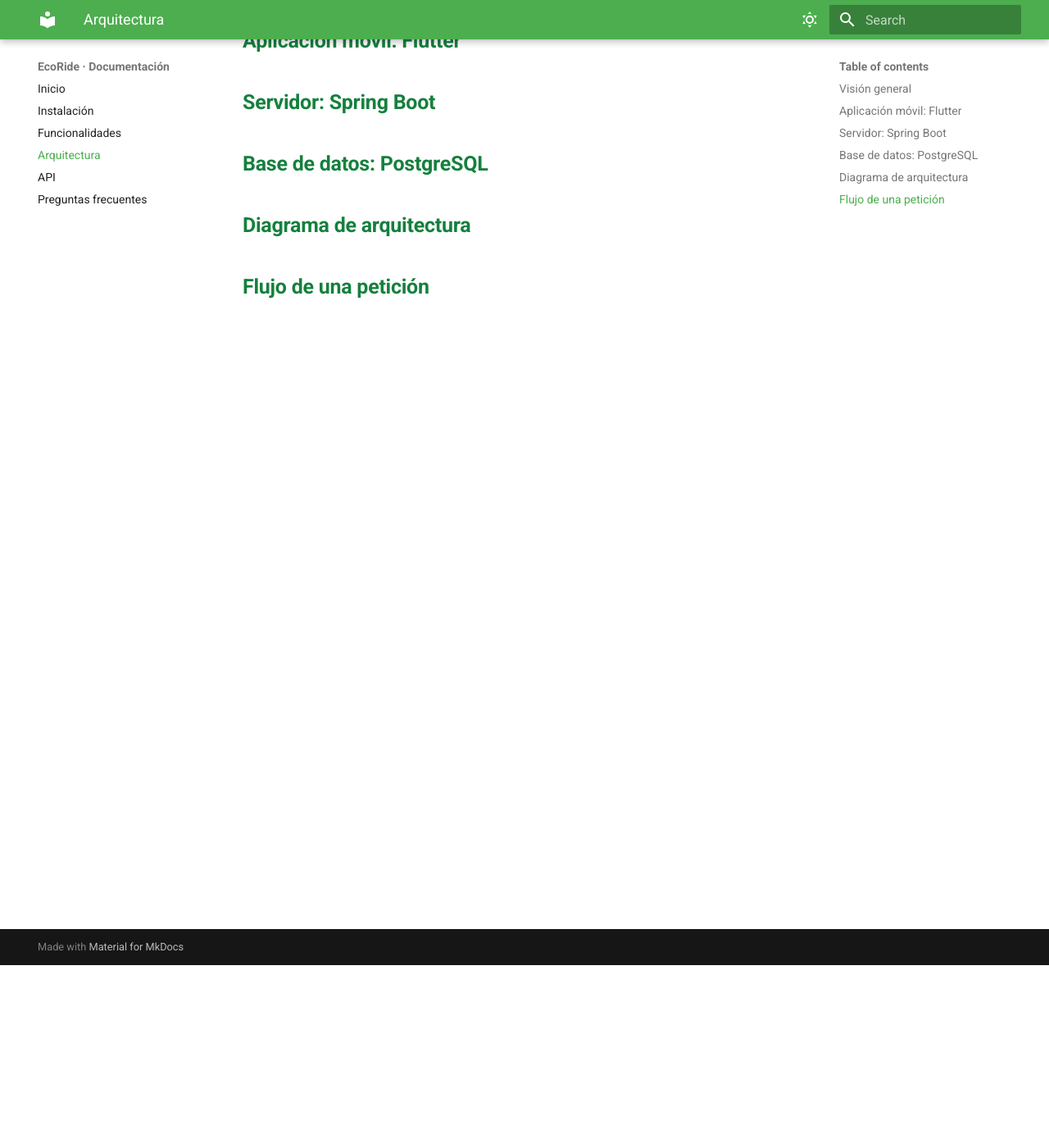
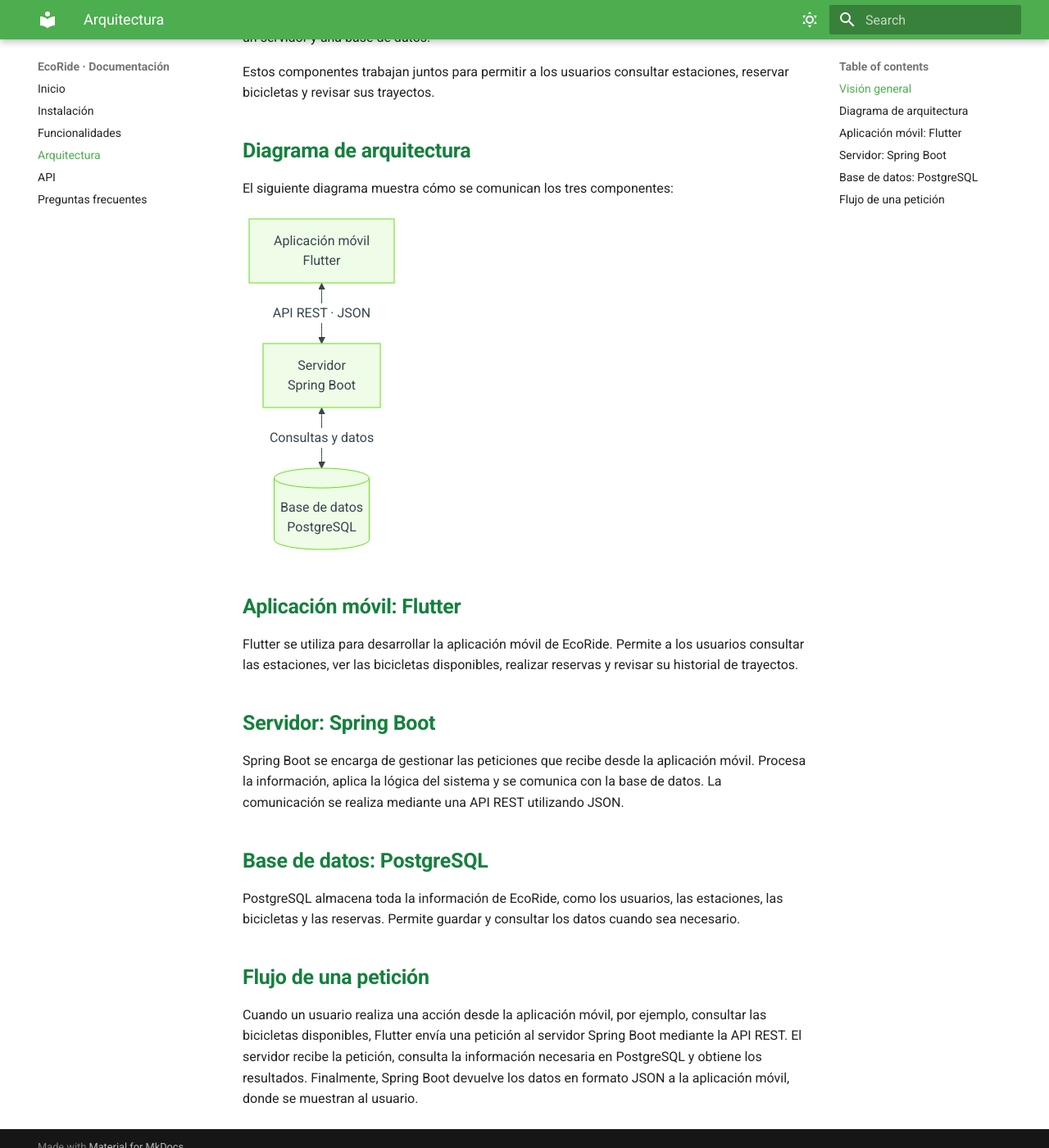
Before and after one commit to CesarOltraPart/PI_Practica3-Cesar-Iker, an MkDocs documentation site: the page built from docs/arquitectura.md, in a window 1280 px wide and 1400 px high, scrolled down 223 px. Shown: the whole window at 82% size. Built offline with MkDocs 1.6.1 and Material for MkDocs 9.7.7, drawn with Linux system fonts in a browser that asks for light colours.

Commit message:
arquitectura.md fet

````diff
--- a/docs/arquitectura.md
+++ b/docs/arquitectura.md
@@ -2,12 +2,32 @@
 
 ## Visión general
 
+EcoRide utiliza una arquitectura formada por tres componentes principales: una aplicación móvil, un servidor y una base de datos.
+
+Estos componentes trabajan juntos para permitir a los usuarios consultar estaciones, reservar bicicletas y revisar sus trayectos.
+
+## Diagrama de arquitectura
+
+El siguiente diagrama muestra cómo se comunican los tres componentes:
+
+```mermaid
+flowchart TD
+    A["Aplicación móvil<br/>Flutter"] <-->|"API REST · JSON"| B["Servidor<br/>Spring Boot"]
+    B <-->|"Consultas y datos"| C[("Base de datos<br/>PostgreSQL")]
+```
+
 ## Aplicación móvil: Flutter
+
+Flutter se utiliza para desarrollar la aplicación móvil de EcoRide. Permite a los usuarios consultar las estaciones, ver las bicicletas disponibles, realizar reservas y revisar su historial de trayectos.
 
 ## Servidor: Spring Boot
 
+Spring Boot se encarga de gestionar las peticiones que recibe desde la aplicación móvil. Procesa la información, aplica la lógica del sistema y se comunica con la base de datos. La comunicación se realiza mediante una API REST utilizando JSON.
+
 ## Base de datos: PostgreSQL
 
-## Diagrama de arquitectura
+PostgreSQL almacena toda la información de EcoRide, como los usuarios, las estaciones, las bicicletas y las reservas. Permite guardar y consultar los datos cuando sea necesario.
 
 ## Flujo de una petición
+
+Cuando un usuario realiza una acción desde la aplicación móvil, por ejemplo, consultar las bicicletas disponibles, Flutter envía una petición al servidor Spring Boot mediante la API REST. El servidor recibe la petición, consulta la información necesaria en PostgreSQL y obtiene los resultados. Finalmente, Spring Boot devuelve los datos en formato JSON a la aplicación móvil, donde se muestran al usuario.
--- a/mkdocs.yml
+++ b/mkdocs.yml
@@ -30,3 +30,10 @@ nav:
 
 extra_css:
   - stylesheets/extra.css
+
+markdown_extensions:
+  - pymdownx.superfences:
+      custom_fences:
+        - name: mermaid
+          class: mermaid
+          format: !!python/name:pymdownx.superfences.fence_code_format
````
Also changed, not shown: docs/index.md (+1 -1 lines).
